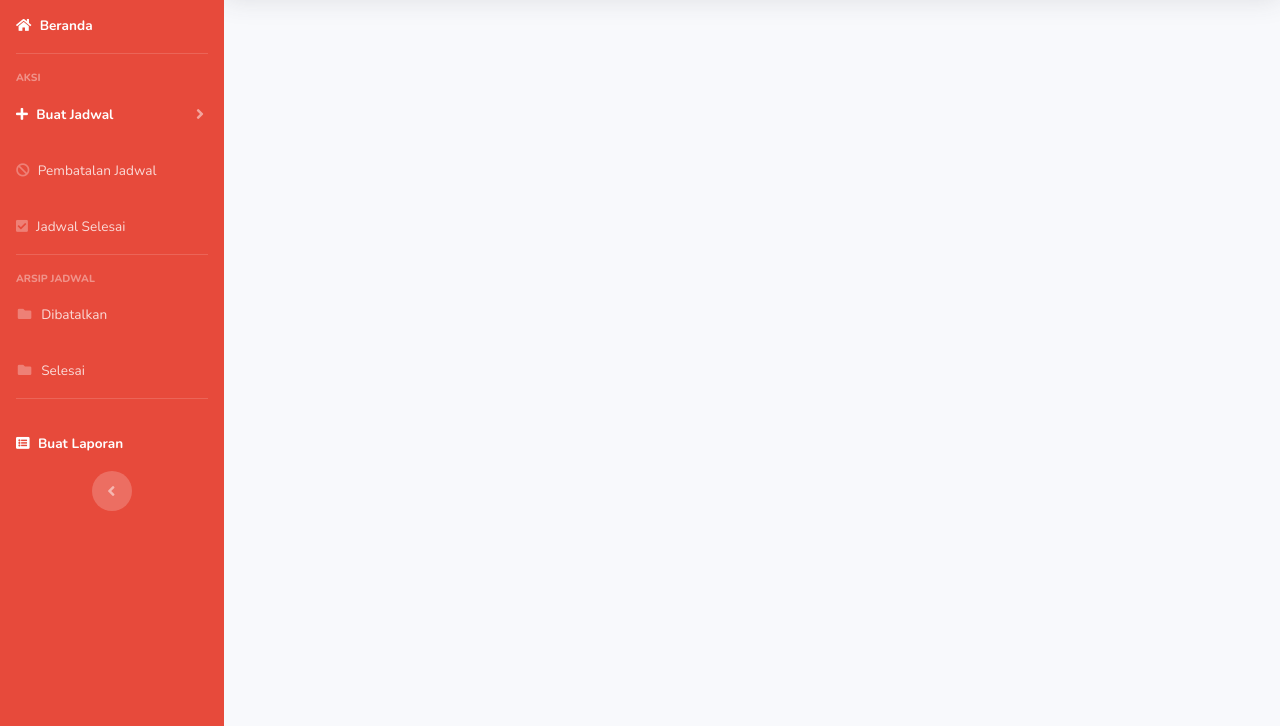
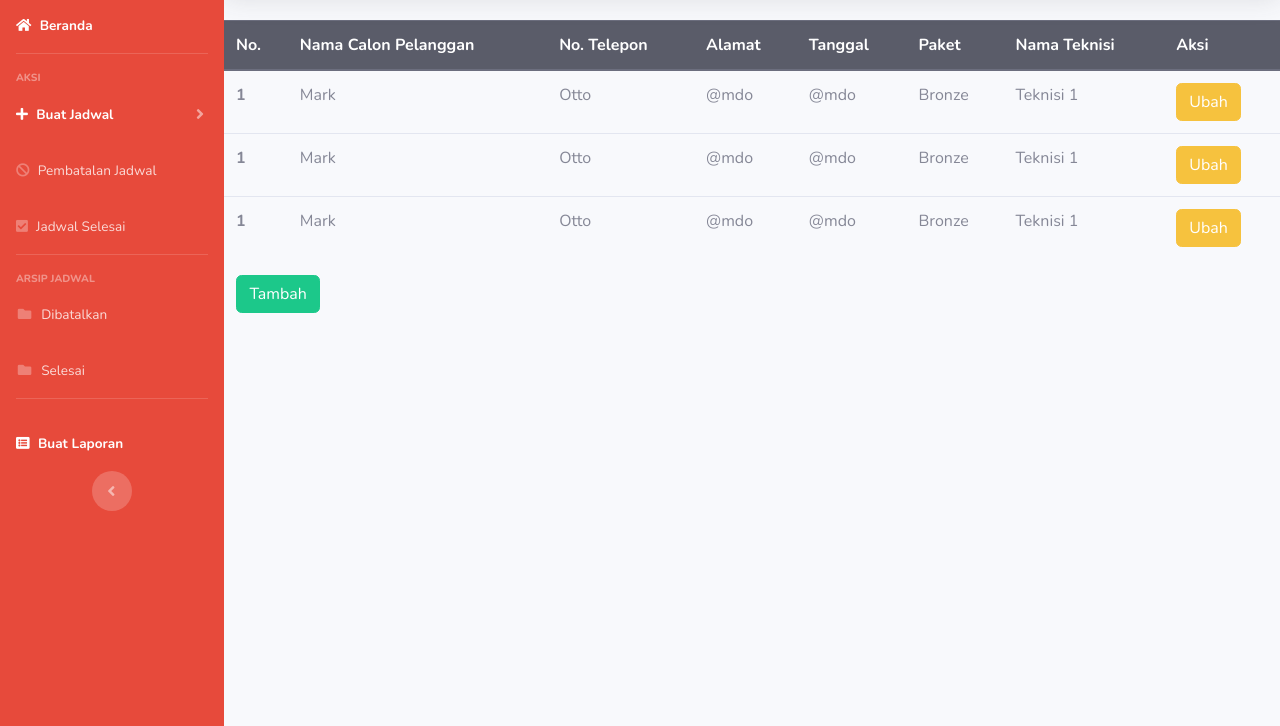
Before and after one commit to anggatonja/projekkpweb, a website with bundled scripts: page buatlaporan.html in a window 1280 px wide. Shown: the part 74-800 px from the top of the page. Built offline with nearby package versions, Linux system fonts and the light colour scheme.

Commit message:
last hari ini

```diff
--- a/buatlaporan.html
+++ b/buatlaporan.html
@@ -322,6 +322,59 @@
         </nav>
         <!-- End of Topbar -->
 
+        <table class="table">
+            <thead class="thead-dark">
+              <tr>
+                <th scope="col">No.</th>
+                <th scope="col">Nama Calon Pelanggan</th>
+                <th scope="col">No. Telepon</th>
+                <th scope="col">Alamat</th>
+                <th scope="col">Tanggal</th>
+                <th scope="col">Paket</th>
+                <th scope="col">Nama Teknisi</th>
+                <th scope="col">Aksi</th>
+              </tr>
+            </thead>
+            <tbody>
+              <tr>
+                <th scope="row">1</th>
+                <td>Mark</td>
+                <td>Otto</td>
+                <td>@mdo</td>
+                <td>@mdo</td>
+              <td>Bronze</td>
+              <td>Teknisi 1</td>
+              <td><a href="ubahforminstalbaru.html" button type=" button" class="btn btn-warning">Ubah</button></a></td>
+              </tr>
+              <tr>
+                <th scope="row">1</th>
+                <td>Mark</td>
+                <td>Otto</td>
+                <td>@mdo</td>
+                <td>@mdo</td>
+              <td>Bronze</td>
+              <td>Teknisi 1</td>
+              <td><a href="ubahforminstalbaru.html" button type=" button" class="btn btn-warning">Ubah</button></a></td>
+              </tr>
+              <tr>
+                <th scope="row">1</th>
+                <td>Mark</td>
+                <td>Otto</td>
+                <td>@mdo</td>
+                <td>@mdo</td>
+              <td>Bronze</td>
+              <td>Teknisi 1</td>
+              <td><a href="ubahforminstalbaru.html" button type=" button" class="btn btn-warning">Ubah</button></a></td>
+              </tr>
+            </tbody>
+          </table>
+
+          <!---- Button Aksi---->
+
+      <div class="btn-group" role="group" aria-label="Basic example">
+        &nbsp;&nbsp;&nbsp;<a href="forminstalbaru.html" button type=" button" class="btn btn-success">Tambah</button></a>
+      </div>
+
 
   <!-- Bootstrap core JavaScript-->
   <script src="vendor/jquery/jquery.min.js"></script>
```
Also changed, not shown: forminstalbaru.html (+1 -1 lines), mtbts.html (+1 -1 lines), mtclient.html (+1 -1 lines).
